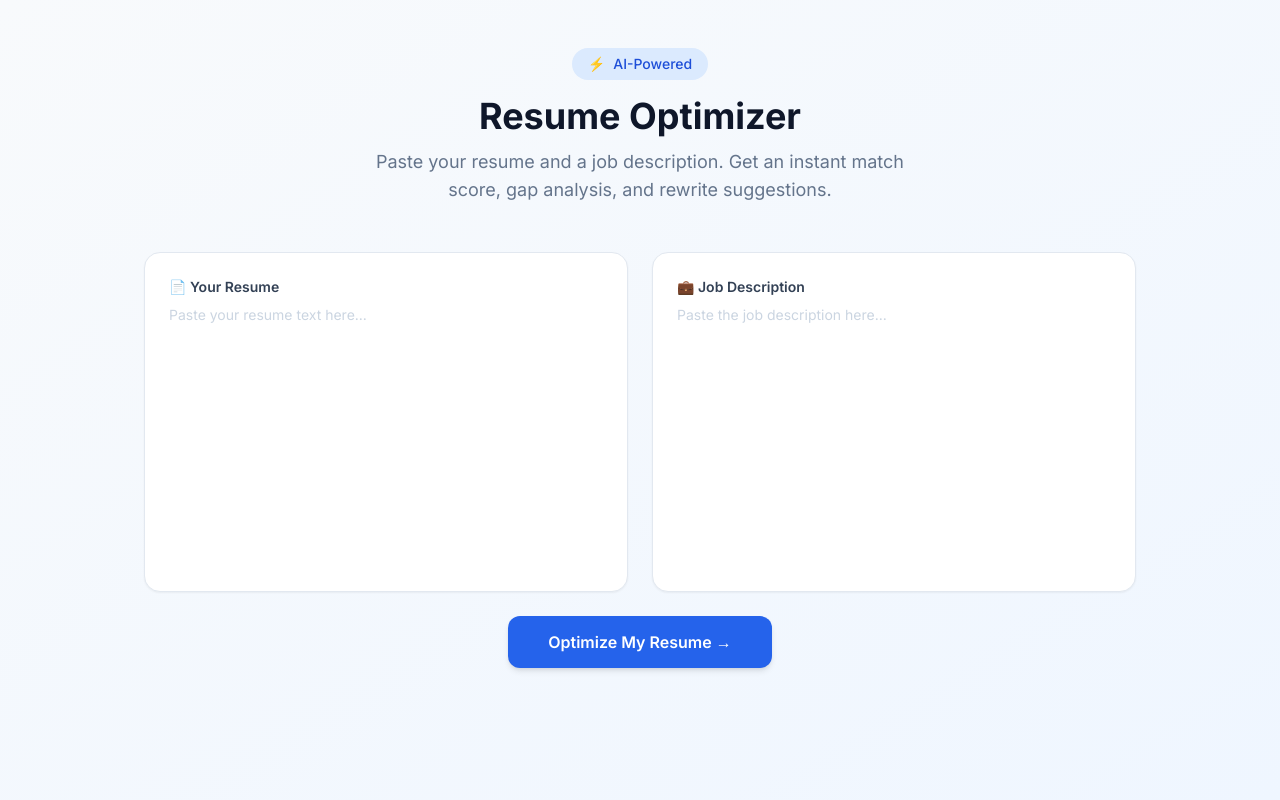
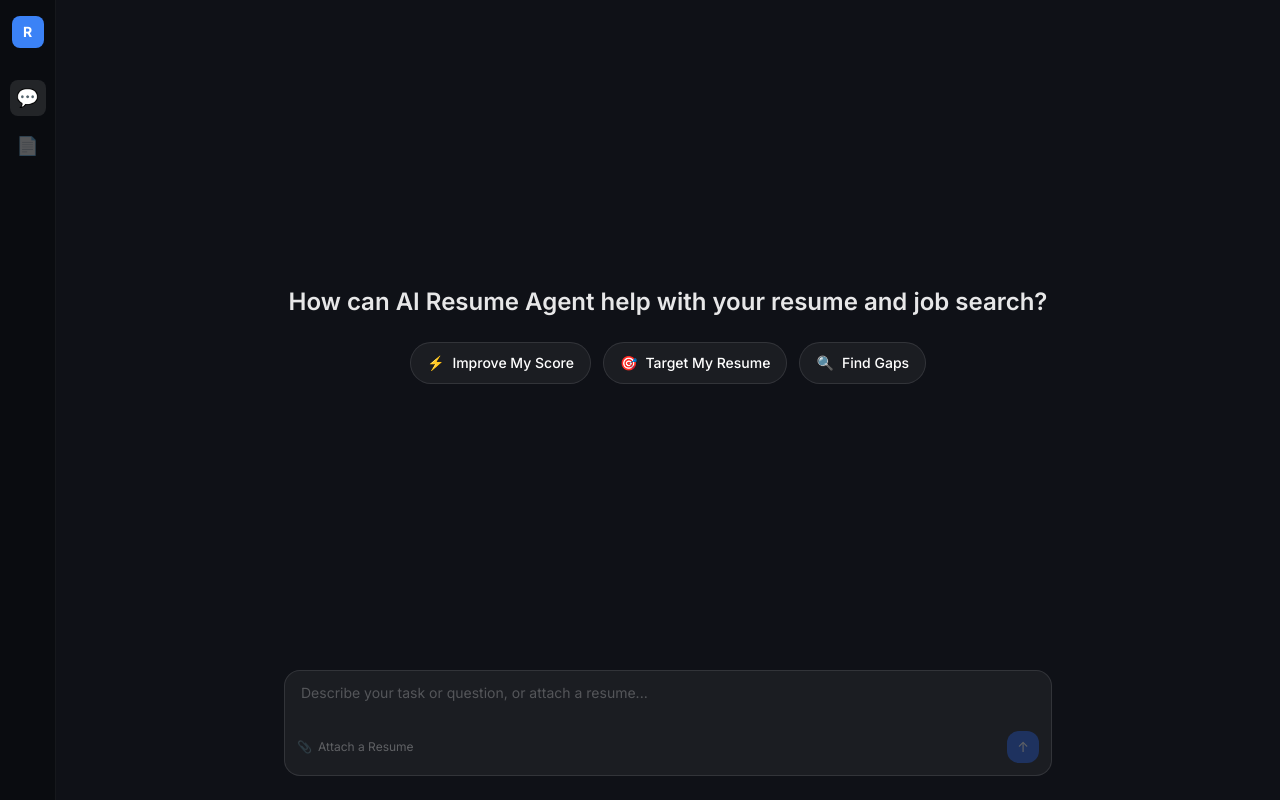
Before and after one commit to Imma2013/my-nextjs-app, a Next.js app: page / in a window 1280 px wide. Built offline with nearby package versions, Linux system fonts and the light colour scheme.

Commit message:
feat: add Rezi-style chat bar with quick action buttons

```diff
--- /dev/null
+++ b/src/app/api/chat/route.ts
@@ -0,0 +1,34 @@
+import { NextRequest, NextResponse } from 'next/server';
+
+export async function POST(req: NextRequest) {
+  try {
+    const { messages } = await req.json();
+    const apiKey = process.env.ANTHROPIC_API_KEY;
+    if (!apiKey) return NextResponse.json({ error: 'API key not configured' }, { status: 500 });
+
+    const response = await fetch('https://api.anthropic.com/v1/messages', {
+      method: 'POST',
+      headers: {
+        'Content-Type': 'application/json',
+        'x-api-key': apiKey,
+        'anthropic-version': '2023-06-01',
+      },
+      body: JSON.stringify({
+        model: 'claude-opus-4-6',
+        max_tokens: 1024,
+        system: 'You are an expert resume coach and career advisor. Help users improve their resumes, prepare for interviews, find jobs, and advance their careers. Be concise, practical, and encouraging. Use bullet points and formatting where helpful.',
+        messages: messages.map((m: { role: string; content: string }) => ({
+          role: m.role,
+          content: m.content,
+        })),
+      }),
+    });
+
+    const data = await response.json();
+    const reply = data.content?.[0]?.text ?? 'Sorry, I could not generate a response.';
+    return NextResponse.json({ reply });
+  } catch (e) {
+    console.error(e);
+    return NextResponse.json({ error: 'Chat failed' }, { status: 500 });
+  }
+}
--- a/src/app/page.tsx
+++ b/src/app/page.tsx
@@ -1,7 +1,12 @@
 'use client';
-import { useState } from 'react';
+import { useState, useRef, useEffect } from 'react';
 
-type Result = {
+type Message = {
+  role: 'user' | 'assistant';
+  content: string;
+};
+
+type OptimizeResult = {
   score: number;
   strengths: string[];
   gaps: string[];
@@ -9,20 +14,61 @@ type Result = {
   optimized_summary: string;
 };
 
+type View = 'chat' | 'optimizer';
+
+const QUICK_ACTIONS = [
+  { label: 'Improve My Score', icon: '⚡', prompt: 'How can I improve my resume score and make it more ATS-friendly?' },
+  { label: 'Target My Resume', icon: '🎯', prompt: 'Help me tailor my resume to a specific job description.' },
+  { label: 'Find Gaps', icon: '🔍', prompt: 'What are the most common skill gaps in resumes for tech roles?' },
+];
+
 export default function Home() {
+  const [view, setView] = useState<View>('chat');
+
+  // Chat state
+  const [messages, setMessages] = useState<Message[]>([]);
+  const [input, setInput] = useState('');
+  const [chatLoading, setChatLoading] = useState(false);
+  const messagesEndRef = useRef<HTMLDivElement>(null);
+
+  // Optimizer state
   const [resume, setResume] = useState('');
   const [jobDesc, setJobDesc] = useState('');
-  const [result, setResult] = useState<Result | null>(null);
-  const [loading, setLoading] = useState(false);
+  const [result, setResult] = useState<OptimizeResult | null>(null);
+  const [optimizeLoading, setOptimizeLoading] = useState(false);
   const [error, setError] = useState('');
 
+  useEffect(() => {
+    messagesEndRef.current?.scrollIntoView({ behavior: 'smooth' });
+  }, [messages]);
+
+  async function sendMessage(text?: string) {
+    const msg = text ?? input;
+    if (!msg.trim()) return;
+    setInput('');
+    const newMessages: Message[] = [...messages, { role: 'user', content: msg }];
+    setMessages(newMessages);
+    setChatLoading(true);
+    try {
+      const res = await fetch('/api/chat', {
+        method: 'POST',
+        headers: { 'Content-Type': 'application/json' },
+        body: JSON.stringify({ messages: newMessages }),
+      });
+      const data = await res.json();
+      if (!res.ok) throw new Error(data.error || 'Error');
+      setMessages([...newMessages, { role: 'assistant', content: data.reply }]);
+    } catch (e: unknown) {
+      setMessages([...newMessages, { role: 'assistant', content: '❌ ' + (e instanceof Error ? e.message : 'Something went wrong') }]);
+    } finally {
+      setChatLoading(false);
+    }
+  }
+
   async function handleOptimize() {
-    if (!resume.trim() || !jobDesc.trim()) {
-      setError('Please fill in both fields.');
-      return;
-    }
+    if (!resume.trim() || !jobDesc.trim()) { setError('Please fill in both fields.'); return; }
     setError('');
-    setLoading(true);
+    setOptimizeLoading(true);
     setResult(null);
     try {
       const res = await fetch('/api/optimize', {
@@ -31,116 +77,179 @@ export default function Home() {
         body: JSON.stringify({ resume, jobDescription: jobDesc }),
       });
       const data = await res.json();
-      if (!res.ok) throw new Error(data.error || 'Something went wrong');
+      if (!res.ok) throw new Error(data.error || 'Error');
       setResult(data);
     } catch (e: unknown) {
       setError(e instanceof Error ? e.message : 'Unexpected error');
     } finally {
-      setLoading(false);
+      setOptimizeLoading(false);
     }
   }
 
   const scoreColor = result
-    ? result.score >= 75 ? 'text-green-600' : result.score >= 50 ? 'text-yellow-600' : 'text-red-600'
+    ? result.score >= 75 ? 'text-green-400' : result.score >= 50 ? 'text-yellow-400' : 'text-red-400'
     : '';
 
   return (
-    <main className="min-h-screen bg-gradient-to-br from-slate-50 to-blue-50">
-      <div className="max-w-5xl mx-auto px-4 py-12">
-        {/* Header */}
-        <div className="text-center mb-12">
-          <div className="inline-flex items-center gap-2 bg-blue-100 text-blue-700 text-sm font-medium px-4 py-1.5 rounded-full mb-4">
-            <span>⚡</span> AI-Powered
+    <div className="flex h-screen bg-[#0f1117] text-white">
+      {/* Sidebar */}
+      <aside className="w-14 flex flex-col items-center py-4 gap-4 bg-[#0a0c10] border-r border-white/5">
+        <div className="w-8 h-8 bg-blue-500 rounded-lg flex items-center justify-center font-bold text-sm">R</div>
+        <div className="mt-4 flex flex-col gap-3">
+          <button onClick={() => setView('chat')} title="Chat"
+            className={`w-9 h-9 rounded-lg flex items-center justify-center text-lg transition-all ${
+              view === 'chat' ? 'bg-white/10 text-white' : 'text-white/30 hover:text-white/60'
+            }`}>💬</button>
+          <button onClick={() => setView('optimizer')} title="Optimize Resume"
+            className={`w-9 h-9 rounded-lg flex items-center justify-center text-lg transition-all ${
+              view === 'optimizer' ? 'bg-white/10 text-white' : 'text-white/30 hover:text-white/60'
+            }`}>📄</button>
         </div>
-          <h1 className="text-4xl font-bold text-slate-900 mb-3">Resume Optimizer</h1>
-          <p className="text-slate-500 text-lg max-w-xl mx-auto">Paste your resume and a job description. Get an instant match score, gap analysis, and rewrite suggestions.</p>
+      </aside>
+
+      {/* Main */}
+      <main className="flex-1 flex flex-col overflow-hidden">
+        {view === 'chat' ? (
+          <>
+            {/* Chat messages */}
+            <div className="flex-1 overflow-y-auto px-4 py-6">
+              {messages.length === 0 ? (
+                <div className="flex flex-col items-center justify-center h-full gap-6">
+                  <h1 className="text-2xl font-semibold text-white/90">How can AI Resume Agent help with your resume and job search?</h1>
+                  <div className="flex flex-wrap gap-3 justify-center">
+                    {QUICK_ACTIONS.map(a => (
+                      <button key={a.label} onClick={() => sendMessage(a.prompt)}
+                        className="flex items-center gap-2 bg-white/5 hover:bg-white/10 border border-white/10 px-4 py-2.5 rounded-full text-sm font-medium transition-all">
+                        <span>{a.icon}</span>{a.label}
+                      </button>
+                    ))}
+                  </div>
+                </div>
+              ) : (
+                <div className="max-w-3xl mx-auto space-y-6">
+                  {messages.map((m, i) => (
+                    <div key={i} className={`flex gap-3 ${
+                      m.role === 'user' ? 'justify-end' : 'justify-start'
+                    }`}>
+                      {m.role === 'assistant' && (
+                        <div className="w-7 h-7 rounded-full bg-blue-500 flex items-center justify-center text-xs font-bold flex-shrink-0 mt-1">R</div>
+                      )}
+                      <div className={`max-w-[75%] px-4 py-3 rounded-2xl text-sm leading-relaxed ${
+                        m.role === 'user'
+                          ? 'bg-blue-600 text-white rounded-tr-sm'
+                          : 'bg-white/8 text-white/90 rounded-tl-sm border border-white/10'
+                      }`}>
+                        {m.content}
+                      </div>
+                    </div>
+                  ))}
+                  {chatLoading && (
+                    <div className="flex gap-3">
+                      <div className="w-7 h-7 rounded-full bg-blue-500 flex items-center justify-center text-xs font-bold flex-shrink-0">R</div>
+                      <div className="bg-white/8 border border-white/10 px-4 py-3 rounded-2xl rounded-tl-sm">
+                        <span className="flex gap-1">
+                          <span className="w-1.5 h-1.5 bg-white/40 rounded-full animate-bounce" style={{animationDelay:"0ms"}} />
+                          <span className="w-1.5 h-1.5 bg-white/40 rounded-full animate-bounce" style={{animationDelay:"150ms"}} />
+                          <span className="w-1.5 h-1.5 bg-white/40 rounded-full animate-bounce" style={{animationDelay:"300ms"}} />
+                        </span>
+                      </div>
+                    </div>
+                  )}
+                  <div ref={messagesEndRef} />
+                </div>
+              )}
             </div>
 
-        {/* Input Grid */}
-        <div className="grid md:grid-cols-2 gap-6 mb-6">
-          <div className="bg-white rounded-2xl shadow-sm border border-slate-200 p-6">
-            <label className="block text-sm font-semibold text-slate-700 mb-2">📄 Your Resume</label>
+            {/* Chat input bar */}
+            <div className="px-4 pb-6">
+              <div className="max-w-3xl mx-auto">
+                <div className="bg-white/5 border border-white/10 rounded-2xl p-3 flex flex-col gap-2">
                   <textarea
-              className="w-full h-64 text-sm text-slate-700 resize-none focus:outline-none placeholder-slate-300"
+                    rows={2}
+                    className="w-full bg-transparent text-sm text-white/90 placeholder-white/25 resize-none focus:outline-none px-1"
+                    placeholder="Describe your task or question, or attach a resume..."
+                    value={input}
+                    onChange={e => setInput(e.target.value)}
+                    onKeyDown={e => {
+                      if (e.key === 'Enter' && !e.shiftKey) { e.preventDefault(); sendMessage(); }
+                    }}
+                  />
+                  <div className="flex items-center justify-between">
+                    <button onClick={() => setView('optimizer')}
+                      className="text-xs text-white/30 hover:text-white/60 flex items-center gap-1.5 transition-all">
+                      <span>📎</span> Attach a Resume
+                    </button>
+                    <button onClick={() => sendMessage()}
+                      disabled={!input.trim() || chatLoading}
+                      className="w-8 h-8 rounded-xl bg-blue-600 hover:bg-blue-500 disabled:opacity-30 flex items-center justify-center transition-all">
+                      <span className="text-sm">↑</span>
+                    </button>
+                  </div>
+                </div>
+              </div>
+            </div>
+          </>
+        ) : (
+          /* Optimizer View */
+          <div className="flex-1 overflow-y-auto px-6 py-8">
+            <div className="max-w-4xl mx-auto">
+              <button onClick={() => setView('chat')} className="text-white/40 hover:text-white/70 text-sm mb-6 flex items-center gap-1 transition-all">← Back to Chat</button>
+              <h2 className="text-2xl font-bold mb-1">Resume Optimizer</h2>
+              <p className="text-white/40 text-sm mb-8">Paste your resume and a job description for an instant ATS score + rewrite.</p>
+
+              <div className="grid md:grid-cols-2 gap-4 mb-4">
+                <div className="bg-white/5 border border-white/10 rounded-2xl p-5">
+                  <label className="text-xs font-semibold text-white/50 uppercase tracking-wider mb-2 block">Your Resume</label>
+                  <textarea className="w-full h-56 bg-transparent text-sm text-white/80 resize-none focus:outline-none placeholder-white/20"
                     placeholder="Paste your resume text here..."
-              value={resume}
-              onChange={e => setResume(e.target.value)}
-            />
+                    value={resume} onChange={e => setResume(e.target.value)} />
                 </div>
-          <div className="bg-white rounded-2xl shadow-sm border border-slate-200 p-6">
-            <label className="block text-sm font-semibold text-slate-700 mb-2">💼 Job Description</label>
-            <textarea
-              className="w-full h-64 text-sm text-slate-700 resize-none focus:outline-none placeholder-slate-300"
+                <div className="bg-white/5 border border-white/10 rounded-2xl p-5">
+                  <label className="text-xs font-semibold text-white/50 uppercase tracking-wider mb-2 block">Job Description</label>
+                  <textarea className="w-full h-56 bg-transparent text-sm text-white/80 resize-none focus:outline-none placeholder-white/20"
                     placeholder="Paste the job description here..."
-              value={jobDesc}
-              onChange={e => setJobDesc(e.target.value)}
-            />
+                    value={jobDesc} onChange={e => setJobDesc(e.target.value)} />
                 </div>
               </div>
 
-        {error && <p className="text-red-500 text-sm text-center mb-4">{error}</p>}
-
-        <div className="text-center mb-10">
-          <button
-            onClick={handleOptimize}
-            disabled={loading}
-            className="bg-blue-600 hover:bg-blue-700 disabled:opacity-50 text-white font-semibold px-10 py-3.5 rounded-xl text-base transition-all shadow-md hover:shadow-lg"
-          >
-            {loading ? 'Analyzing...' : 'Optimize My Resume →'}
+              {error && <p className="text-red-400 text-sm text-center mb-4">{error}</p>}
+              <div className="text-center mb-8">
+                <button onClick={handleOptimize} disabled={optimizeLoading}
+                  className="bg-blue-600 hover:bg-blue-500 disabled:opacity-40 text-white font-semibold px-8 py-3 rounded-xl transition-all">
+                  {optimizeLoading ? 'Analyzing...' : 'Optimize My Resume →'}
                 </button>
               </div>
 
-        {/* Results */}
               {result && (
-          <div className="space-y-6 animate-fadeIn">
-            {/* Score */}
-            <div className="bg-white rounded-2xl shadow-sm border border-slate-200 p-8 text-center">
-              <p className="text-slate-500 text-sm font-medium mb-1">Match Score</p>
-              <p className={`text-7xl font-bold ${scoreColor}`}>{result.score}<span className="text-3xl">%</span></p>
-              <p className="text-slate-400 text-sm mt-2">
-                {result.score >= 75 ? 'Strong match — great job!' : result.score >= 50 ? 'Decent match — room to improve' : 'Weak match — needs work'}
-              </p>
+                <div className="space-y-4">
+                  <div className="bg-white/5 border border-white/10 rounded-2xl p-8 text-center">
+                    <p className="text-white/40 text-xs uppercase tracking-wider mb-1">Match Score</p>
+                    <p className={`text-6xl font-bold ${scoreColor}`}>{result.score}<span className="text-2xl">%</span></p>
                   </div>
-
-            <div className="grid md:grid-cols-2 gap-6">
-              {/* Strengths */}
-              <div className="bg-white rounded-2xl shadow-sm border border-slate-200 p-6">
-                <h3 className="font-semibold text-slate-800 mb-3 flex items-center gap-2"><span>✅</span> Strengths</h3>
-                <ul className="space-y-2">
-                  {result.strengths.map((s, i) => (
-                    <li key={i} className="text-sm text-slate-600 flex gap-2"><span className="text-green-500 mt-0.5">•</span>{s}</li>
-                  ))}
-                </ul>
+                  <div className="grid md:grid-cols-2 gap-4">
+                    <div className="bg-white/5 border border-white/10 rounded-2xl p-5">
+                      <h3 className="text-sm font-semibold mb-3 flex items-center gap-2">✅ Strengths</h3>
+                      <ul className="space-y-1.5">{result.strengths.map((s, i) => <li key={i} className="text-xs text-white/60">• {s}</li>)}</ul>
                     </div>
-              {/* Gaps */}
-              <div className="bg-white rounded-2xl shadow-sm border border-slate-200 p-6">
-                <h3 className="font-semibold text-slate-800 mb-3 flex items-center gap-2"><span>⚠️</span> Gaps</h3>
-                <ul className="space-y-2">
-                  {result.gaps.map((g, i) => (
-                    <li key={i} className="text-sm text-slate-600 flex gap-2"><span className="text-orange-400 mt-0.5">•</span>{g}</li>
-                  ))}
-                </ul>
+                    <div className="bg-white/5 border border-white/10 rounded-2xl p-5">
+                      <h3 className="text-sm font-semibold mb-3 flex items-center gap-2">⚠️ Gaps</h3>
+                      <ul className="space-y-1.5">{result.gaps.map((g, i) => <li key={i} className="text-xs text-white/60">• {g}</li>)}</ul>
                     </div>
                   </div>
-
-            {/* Suggestions */}
-            <div className="bg-white rounded-2xl shadow-sm border border-slate-200 p-6">
-              <h3 className="font-semibold text-slate-800 mb-3 flex items-center gap-2"><span>💡</span> Optimization Suggestions</h3>
-              <ol className="space-y-2">
-                {result.suggestions.map((s, i) => (
-                  <li key={i} className="text-sm text-slate-600 flex gap-3"><span className="font-bold text-blue-500">{i + 1}.</span>{s}</li>
-                ))}
-              </ol>
+                  <div className="bg-white/5 border border-white/10 rounded-2xl p-5">
+                    <h3 className="text-sm font-semibold mb-3">💡 Suggestions</h3>
+                    <ol className="space-y-2">{result.suggestions.map((s, i) => <li key={i} className="text-xs text-white/60"><span className="text-blue-400 font-bold mr-2">{i+1}.</span>{s}</li>)}</ol>
                   </div>
-
-            {/* Optimized Summary */}
-            <div className="bg-blue-50 rounded-2xl border border-blue-100 p-6">
-              <h3 className="font-semibold text-blue-800 mb-3 flex items-center gap-2"><span>✨</span> AI-Optimized Professional Summary</h3>
-              <p className="text-sm text-blue-900 leading-relaxed">{result.optimized_summary}</p>
+                  <div className="bg-blue-500/10 border border-blue-400/20 rounded-2xl p-5">
+                    <h3 className="text-sm font-semibold mb-3 text-blue-300">✨ AI-Optimized Summary</h3>
+                    <p className="text-xs text-blue-100/70 leading-relaxed">{result.optimized_summary}</p>
                   </div>
                 </div>
               )}
             </div>
+          </div>
+        )}
       </main>
+    </div>
   );
 }
```
Lines whose indentation alone changed are shown as unchanged.
